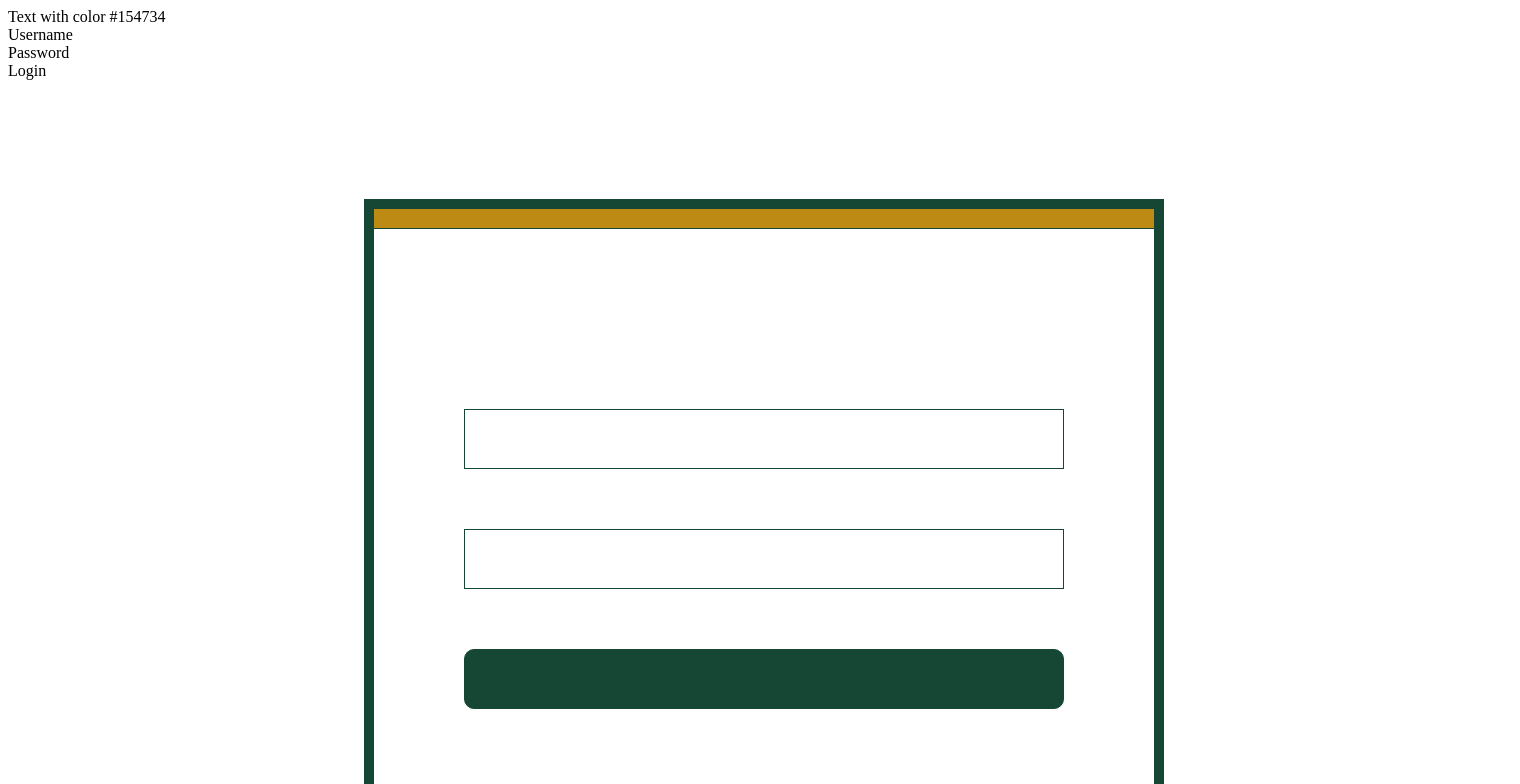
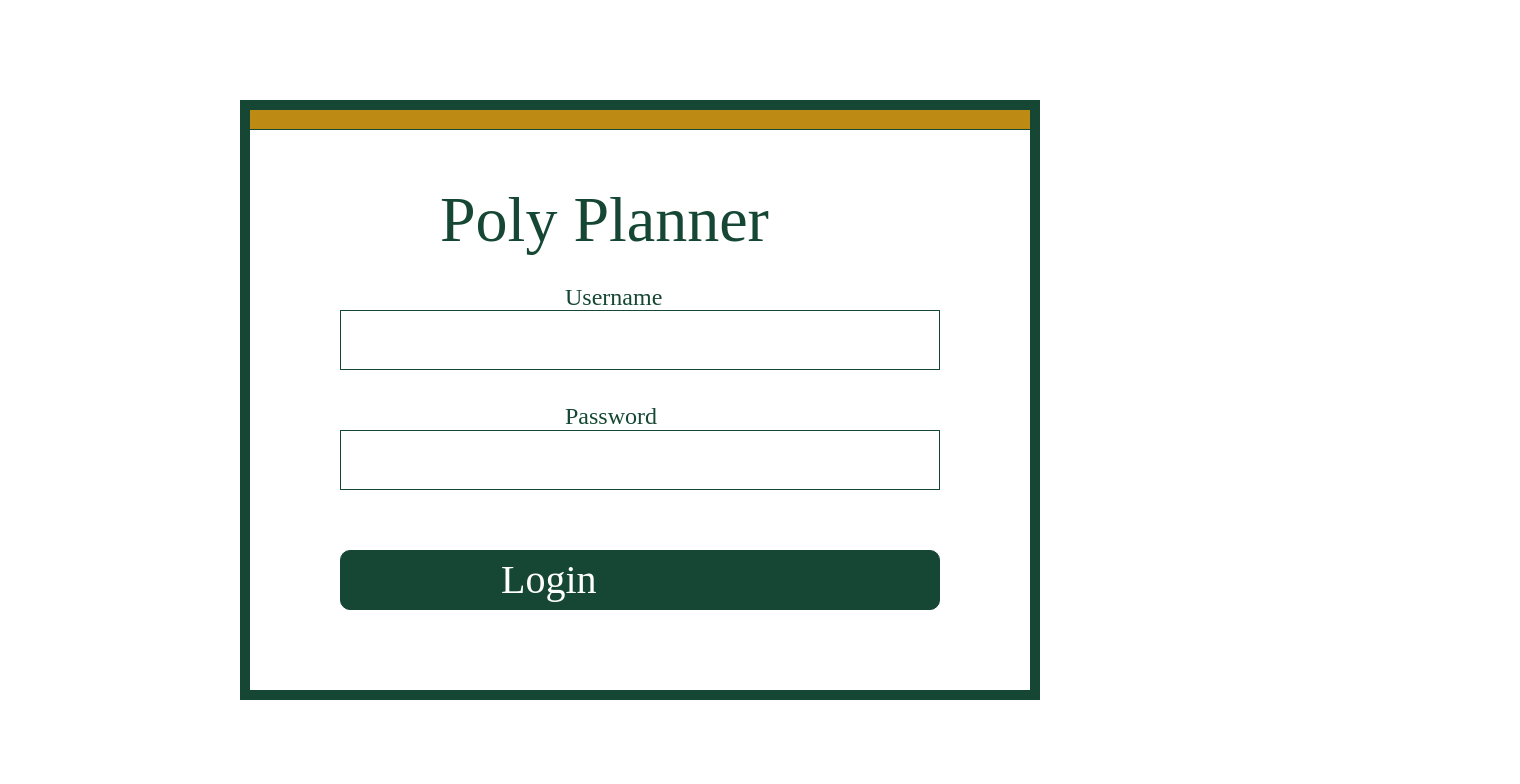
Before and after one commit to KevinBeltran23/csc307_154734, a React (Vite) app in the folder packages/react-frontend/: page / in a window 1280 px wide. Shown: the top 784 px of the page, 1520 px wide, since content can reach past the window. Built offline with nearby package versions, Linux system fonts and the light colour scheme.

Commit message:
renamed elements and placed text in, spacing is off

```diff
--- a/packages/react-frontend/src/MyApp.jsx
+++ b/packages/react-frontend/src/MyApp.jsx
@@ -4,25 +4,25 @@ import React from "react";
 const MyApp = () => {
   return (
     <div className="position-relative">
-      {/* Rectangle 48 */}
-      <div className="rectangle-48"></div>
+      {/* Main Box */}
+      <div className="main-box"></div>
 
-      {/* Rectangle 50 */}
-      <div className="rectangle-50"></div>
+      {/* Username Box */}
+      <div className="username-box"></div>
 
-      {/* Rectangle 60 */}
-      <div className="rectangle-60"></div>
+      {/* Password Box */}
+      <div className="password-box"></div>
 
-      {/* Rectangle 62 */}
-      <div className="rectangle-62"></div>
+      {/* Login Box */}
+      <div className="login-box"></div>
 
-      {/* Rectangle 49 */}
-      <div className="rectangle-49"></div>
+      {/* Gold Box */}
+      <div className="gold-box"></div>
 
       {/* Text elements */}
       <div className="text-elements">
         {/* #154734 */}
-        <div className="color-154734">Text with color #154734</div>
+        <div className="poly-planner">Poly Planner</div>
 
         {/* Username */}
         <div className="username">Username</div>
--- a/packages/react-frontend/src/main.css
+++ b/packages/react-frontend/src/main.css
@@ -1,75 +1,143 @@
-/* main.css */
-
-/* Login */
-.position-relative {
-  position: relative;
-  width: 1512px;
-  height: 982px;
-  background: #FFFFFF;
-}
-
-/* Rectangle 48 */
-.rectangle-48 {
+/* Main Box */
+.main-box {
   box-sizing: border-box;
   position: absolute;
   width: 800px;
   height: 600px;
-  left: 356px;
-  top: 191px;
+  left: 50%; /* Center horizontally */
+  top: calc(50% - 600px/2); /* Center vertically */
+  margin-left: -400px; /* Half of the width to offset the left position */
   background: #FFFFFF;
   border: 10px solid #154734;
 }
 
-/* Rectangle 50 */
-.rectangle-50 {
+/* Username Box */
+.username-box {
   box-sizing: border-box;
   position: absolute;
   width: 600px;
   height: 60px;
-  left: 456px;
-  top: 401px;
+  left: 50%; /* Center horizontally */
+  top: calc(50% - 60px/2 - 60px); /* Center vertically */
+  margin-left: -300px; /* Half of the width to offset the left position */
   background: #FFFFFF;
   border: 1px solid #154734;
 }
 
-/* Rectangle 60 */
-.rectangle-60 {
+/* Password Box */
+.password-box {
   box-sizing: border-box;
   position: absolute;
   width: 600px;
   height: 60px;
-  left: 456px;
-  top: 521px;
+  left: 50%; /* Center horizontally */
+  top: calc(50% - 60px/2 + 60px); /* Center vertically */
+  margin-left: -300px; /* Half of the width to offset the left position */
   background: #FFFFFF;
   border: 1px solid #154734;
 }
 
-/* Rectangle 62 */
-.rectangle-62 {
+/* Login Box */
+.login-box {
   box-sizing: border-box;
   position: absolute;
   width: 600px;
   height: 60px;
-  left: 456px;
-  top: 641px;
+  left: 50%; /* Center horizontally */
+  top: calc(50% - 60px/2 + 180px); /* Center vertically */
+  margin-left: -300px; /* Half of the width to offset the left position */
   background: #154734;
   border: 1px solid #154734;
   border-radius: 10px;
 }
 
-/* Rectangle 49 */
-.rectangle-49 {
+/* Gold Box */
+.gold-box {
   box-sizing: border-box;
   position: absolute;
   width: 800px;
   height: 30px;
-  left: 356px;
-  top: 191px;
+  left: 50%; /* Center horizontally */
+  top: calc(50% - 30px/2 - 285px); /* Center vertically */
+  margin-left: -400px; /* Half of the width to offset the left position */
   background: #BD8B13;
   border-width: 10px 10px 1px 10px;
   border-style: solid;
   border-color: #154734;
 }
 
-/* Other styles */
-/* Add styles for other elements here */
+/* Poly Planner */
+.poly-planner {
+  position: absolute;
+  width: 400px;
+  height: 80px;
+  left: 50%; /* Center horizontally */
+  top: calc(50% - 80px/2 - 180px); /* Center vertically */
+  margin-left: -200px; /* Half of the width to offset the left position */
+  font-family: 'Josefin Sans';
+  font-style: normal;
+  font-weight: 400;
+  font-size: 64px;
+  line-height: 64px;
+  display: flex;
+  align-items: center;
+  text-align: center;
+  color: #154734;
+}
+
+/* Username */
+.username {
+  position: absolute;
+  width: 150px;
+  height: 50px;
+  left: 50%; /* Center horizontally */
+  top: calc(50% - 50px/2 - 103px); /* Center vertically */
+  margin-left: -75px; /* Half of the width to offset the left position */
+  font-family: 'Josefin Sans';
+  font-style: normal;
+  font-weight: 400;
+  font-size: 24px;
+  line-height: 24px;
+  display: flex;
+  align-items: center;
+  text-align: center;
+  color: #154734;
+}
+
+/* Password */
+.password {
+  position: absolute;
+  width: 150px;
+  height: 50px;
+  left: 50%; /* Center horizontally */
+  top: calc(50% - 50px/2 + 16px); /* Center vertically */
+  margin-left: -75px; /* Half of the width to offset the left position */
+  font-family: 'Josefin Sans';
+  font-style: normal;
+  font-weight: 400;
+  font-size: 24px;
+  line-height: 24px;
+  display: flex;
+  align-items: center;
+  text-align: center;
+  color: #154734;
+}
+
+/* Login */
+.login {
+  position: absolute;
+  width: 278px;
+  height: 69px;
+  left: 50%; /* Center horizontally */
+  top: calc(50% - 69px/2 + 179.5px); /* Center vertically */
+  margin-left: -139px; /* Half of the width to offset the left position */
+  font-family: 'Josefin Sans';
+  font-style: normal;
+  font-weight: 400;
+  font-size: 40px;
+  line-height: 40px;
+  display: flex;
+  align-items: center;
+  text-align: center;
+  color: #FFFFFF;
+}
--- a/packages/react-frontend/src/main.jsx
+++ b/packages/react-frontend/src/main.jsx
@@ -1,7 +1,7 @@
 // src/main.jsx
 import React from "react";
 import ReactDOMClient from "react-dom/client";
-import MyApp from "./MyApp"; // Import your component
+import MyApp from "./MyApp";
 import "./main.css";
 
 // Create the container
```
